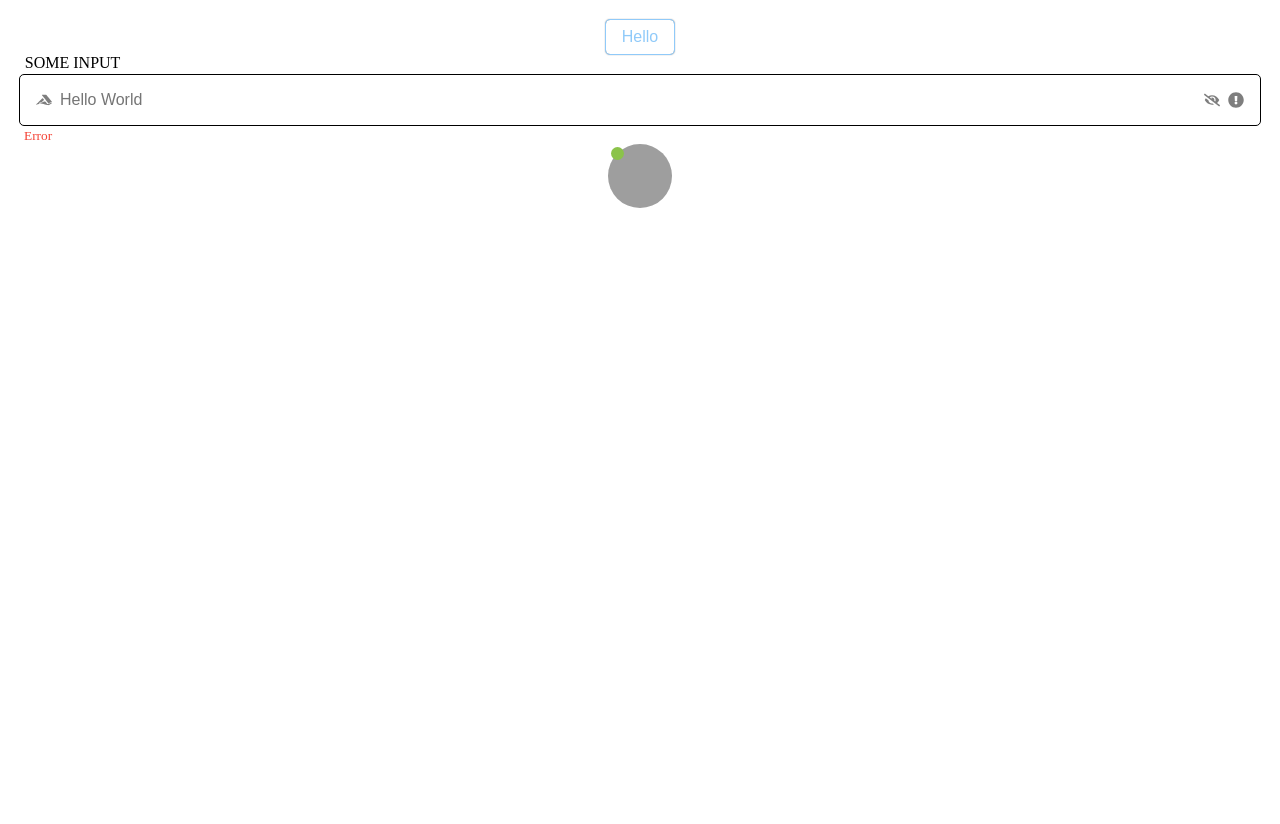
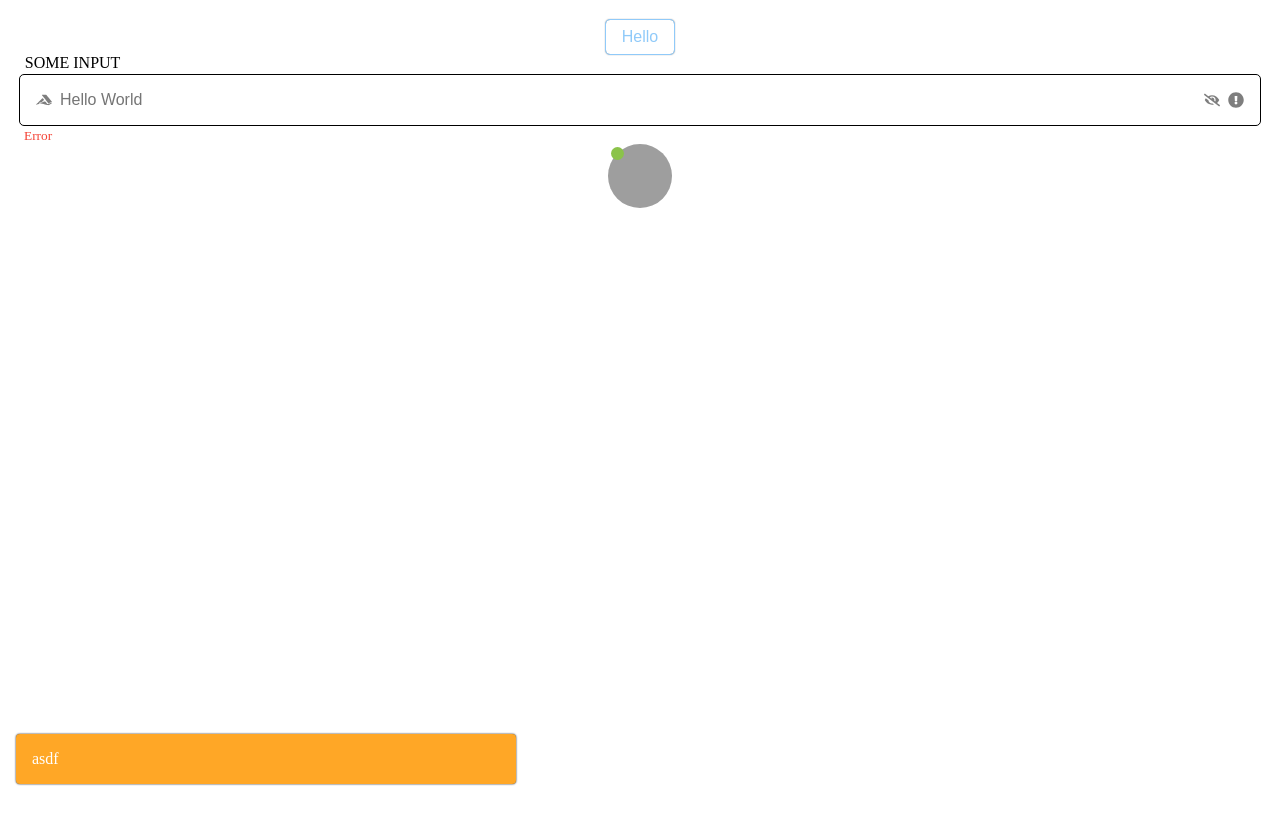
Before and after one commit to Maliklar/my-ui, a React (Create React App) app: page / in a window 1280 px wide. Shown: the top 824 px of the page. Built offline with nearby package versions, Linux system fonts and the light colour scheme; grey boxes are pictures that could not be loaded.

Commit message:
WIP: Creating alert component

```diff
--- a/src/App.tsx
+++ b/src/App.tsx
@@ -6,6 +6,7 @@ import { FaAccusoft } from "react-icons/fa";
 import Color from "./types/styles/colors";
 import Dialog from "./components/Dialog";
 import { useState } from "react";
+import Alert from "./components/Alert";
 function App() {
   const [open, setOpen] = useState(false);
   return (
@@ -36,6 +37,8 @@ function App() {
         badge={Color.LightGreen500}
       />
 
+      <Alert />
+
       <Dialog open={open} onClose={() => setOpen(false)} />
     </div>
   );
--- a/src/components/Alert/index.module.scss
+++ b/src/components/Alert/index.module.scss
@@ -2,4 +2,12 @@
 
 .container {
   @extend .box;
+  position: fixed;
+
+  bottom: 0;
+  left: 0;
+  max-width: 500px;
+  width: 100%;
+  margin: 1rem;
+  padding: 1rem;
 }
--- a/src/components/Alert/index.tsx
+++ b/src/components/Alert/index.tsx
@@ -1,9 +1,32 @@
 import clsx from "clsx";
-import { HTMLAttributes, useEffect, useState } from "react";
+import { HTMLAttributes } from "react";
 import { BoxProps } from "../../types/components/props";
 import styles from "./index.module.scss";
 
-type Props = BoxProps;
-export default function Card({ ...props }: Props) {
-  return <div className={clsx(styles.overlay)} {...props}></div>;
+type Props = BoxProps & HTMLAttributes<HTMLDivElement>;
+export default function Alert({
+  children,
+  className,
+  elevation = 1,
+  color = "warning",
+
+  corners = 2,
+  loading = false,
+  loadingPosition = "top",
+  variant = "outlined",
+  ...props
+}: Props) {
+  return (
+    <div
+      data-elevation={elevation}
+      data-color={color}
+      data-corners={corners}
+      data-variant={variant}
+      data-loading={loading}
+      className={clsx(className, styles.container)}
+      {...props}
+    >
+      asdf
+    </div>
+  );
 }
```
